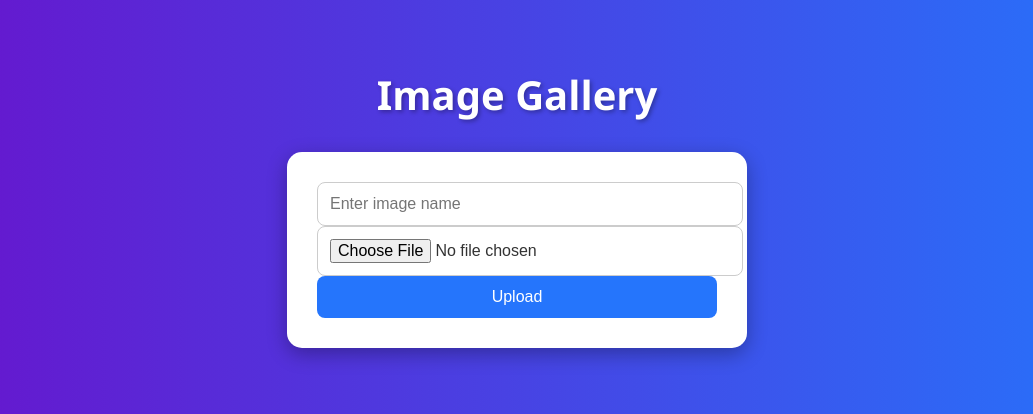
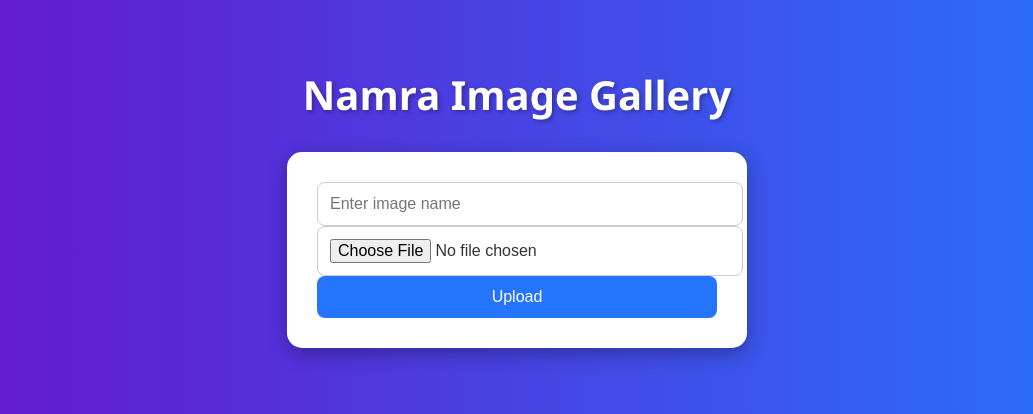
Before and after one commit to Namra2511/Flask-app, a Flask app: page / in a window 1280 px wide. Shown: the top 414 px of the page, without its empty margins (123-1156 px from the left). Run offline with Flask 3, Linux system fonts and the light colour scheme; data that the repository does not hold is empty.

Commit message:
resolving the mistakes

```diff
--- a/templates/index.html
+++ b/templates/index.html
@@ -137,7 +137,7 @@
 </head>
 <body>
 
-    <h1> Image Gallery</h1>
+    <h1>Namra  Image Gallery</h1>
 
     <div class="upload-card">
         <form id="uploadForm" enctype="multipart/form-data">
```
Also changed, not shown: .github/workflows/deploy.yaml.
